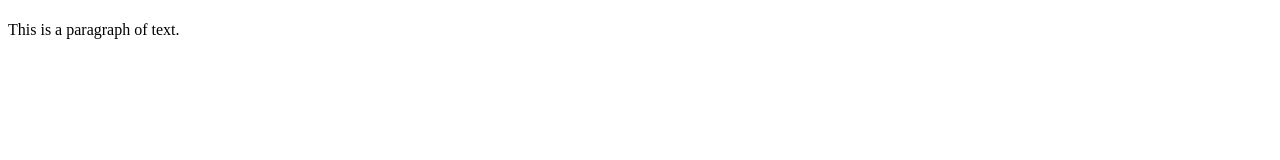
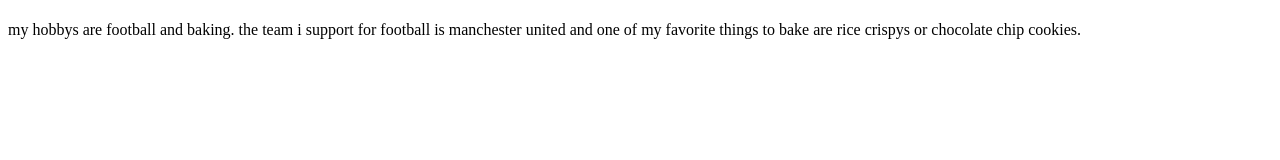
Before and after one commit to yasmeeennn/yasmeen7A, a plain HTML site: page index.html in a window 1280 px wide. Drawn offline with Linux system fonts and the light colour scheme.

Commit message:
Update index.html

```diff
--- a/index.html
+++ b/index.html
@@ -7,6 +7,7 @@
 </head>
 <body>
     <h1> </h1>
-    <p>This is a paragraph of text.</p>
+    <p>my hobbys are football and baking. the team i support for football is manchester united and one of my favorite things to bake are rice crispys or chocolate chip cookies.</p>
+    <img src='
 </body>
 </html>
```
